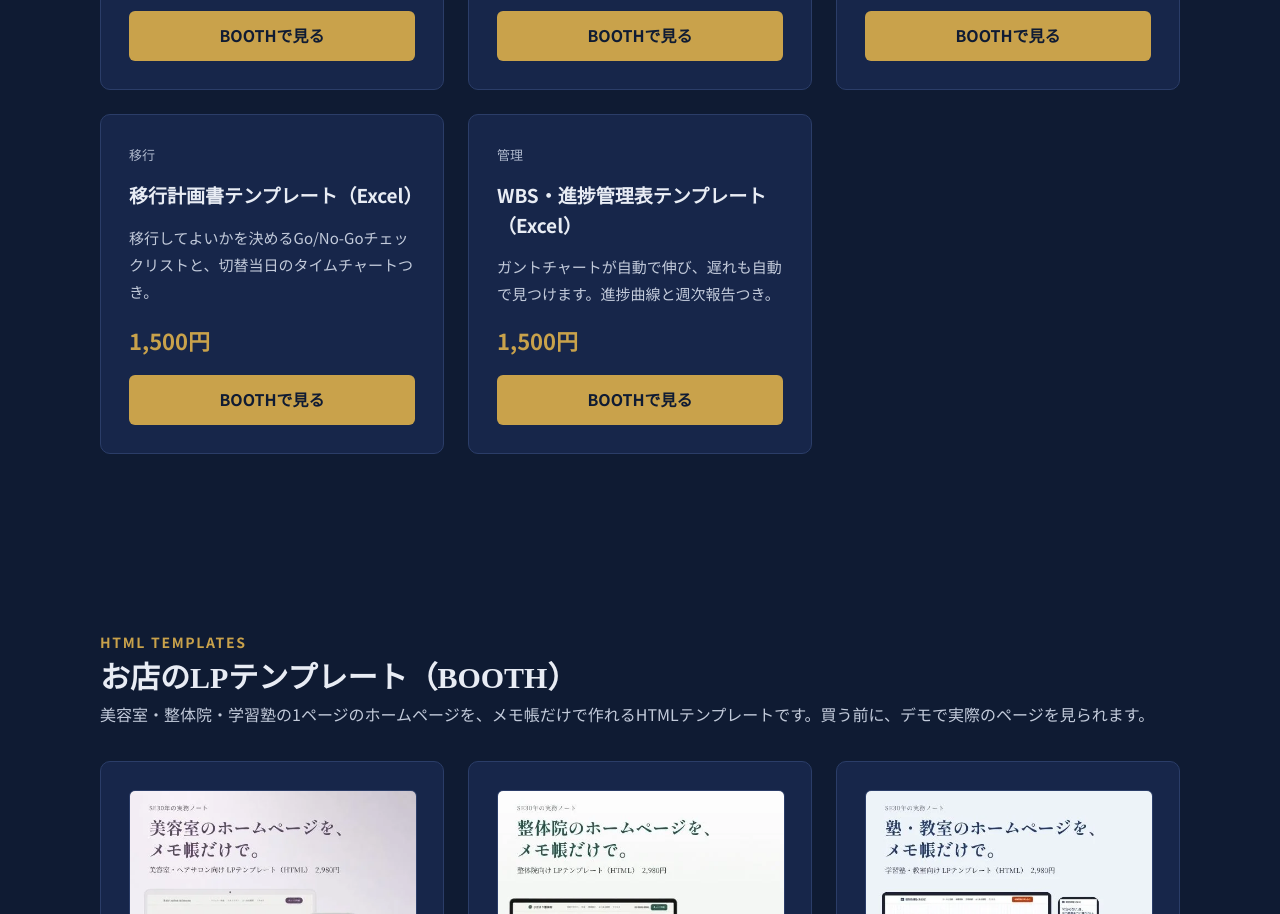
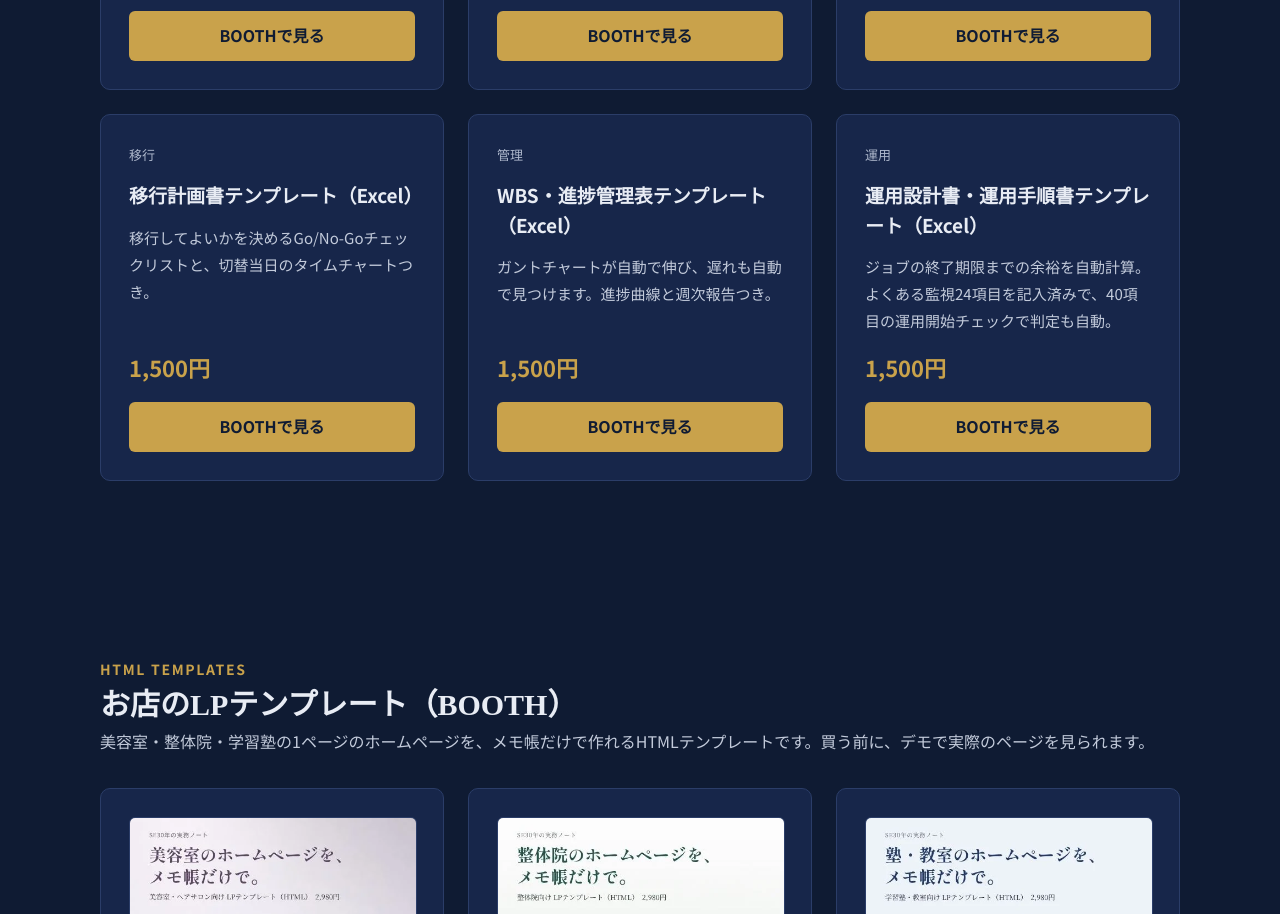
Before and after one commit to ssato7950-ship-it/se30-note, a plain HTML site: page index.html in a window 1280 px wide. Shown: the part 1607-2521 px from the top of the page. Drawn offline with Linux system fonts and the light colour scheme.

Commit message:
Update index.html

```diff
--- a/index.html
+++ b/index.html
@@ -6,7 +6,7 @@
 <title>SE30年の実務ノート｜設計書テンプレートと実務ノート</title>
 <meta name="description" content="保険・通信の基幹システムで要件定義から移行まで担当してきたSEが、現場で使ってきた設計書のExcelテンプレートと実務ノートをまとめたページです。">
 <meta property="og:title" content="SE30年の実務ノート｜設計書テンプレートと実務ノート">
-<meta property="og:description" content="要件定義書・基本設計書・テスト仕様書・移行計画書・WBSのExcelテンプレート（各1,500円）、お店のLPテンプレート（美容室・整体院・学習塾、各2,980円）と、noteの実務ノート。">
+<meta property="og:description" content="要件定義書・基本設計書・テスト仕様書・移行計画書・WBS・運用設計書のExcelテンプレート（各1,500円）、お店のLPテンプレート（美容室・整体院・学習塾、各2,980円）と、noteの実務ノート。">
 <meta property="og:type" content="website">
 <meta name="twitter:card" content="summary">
 <link rel="preconnect" href="https://fonts.googleapis.com">
@@ -78,6 +78,7 @@ nav{display:flex;flex-wrap:wrap;gap:20px;font-size:14px}nav a{text-decoration:no
 <article class="card"><p class="mute">テスト</p><h3>テスト仕様書・テスト結果報告書テンプレート（Excel）</h3><p class="sub">障害管理表、消化曲線のグラフ、テスト完了の判定チェックリストつき。</p><p class="price">1,500円</p><a class="btn" href="https://se30-note.booth.pm/items/9125038">BOOTHで見る</a></article>
 <article class="card"><p class="mute">移行</p><h3>移行計画書テンプレート（Excel）</h3><p class="sub">移行してよいかを決めるGo/No-Goチェックリストと、切替当日のタイムチャートつき。</p><p class="price">1,500円</p><a class="btn" href="https://se30-note.booth.pm/items/9124269">BOOTHで見る</a></article>
 <article class="card"><p class="mute">管理</p><h3>WBS・進捗管理表テンプレート（Excel）</h3><p class="sub">ガントチャートが自動で伸び、遅れも自動で見つけます。進捗曲線と週次報告つき。</p><p class="price">1,500円</p><a class="btn" href="https://se30-note.booth.pm/items/9128356">BOOTHで見る</a></article>
+<article class="card"><p class="mute">運用</p><h3>運用設計書・運用手順書テンプレート（Excel）</h3><p class="sub">ジョブの終了期限までの余裕を自動計算。よくある監視24項目を記入済みで、40項目の運用開始チェックで判定も自動。</p><p class="price">1,500円</p><a class="btn" href="https://se30-note.booth.pm/items/9190053">BOOTHで見る</a></article>
 </div>
 </section>
 
```
